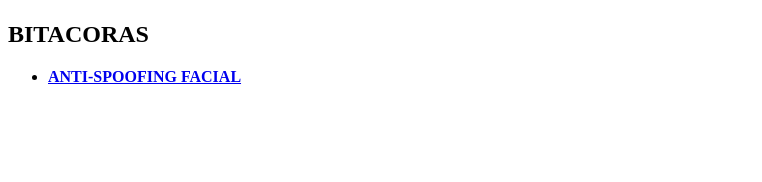
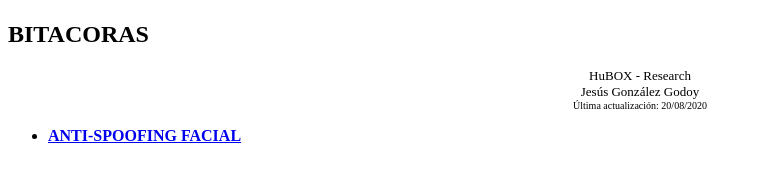
Before and after one commit to jesushubox/bitacoras.github.io, a plain HTML site: page index.html in a window 1280 px wide. Shown: the part 162-344 px from the top of the page, without its empty margins (0-762 px from the left). Drawn offline with Linux system fonts and the light colour scheme.

Commit message:
Update index.html

```diff
--- a/index.html
+++ b/index.html
@@ -3,6 +3,10 @@
 <body>
     <img src="img/logo.png" alt="HuBOX">
     <h2>BITACORAS</h2>
+    <p>
+    <div style="font-size:small; text-align:center">HuBOX - Research<br>Jesús González Godoy</div>
+    <div style="font-size:x-small; text-align:center">Última actualización: 20/08/2020</div>
+    </p>
     <ul>
         <li><b><a href="https://jesushubox.github.io/bitacoras.github.io/bitacora-asf.html">ANTI-SPOOFING FACIAL</a><br></b></li>
     </ul>
```
